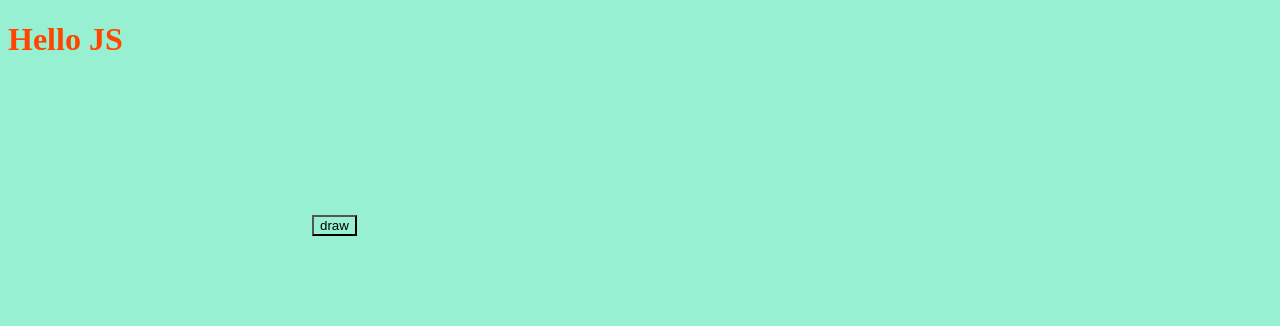
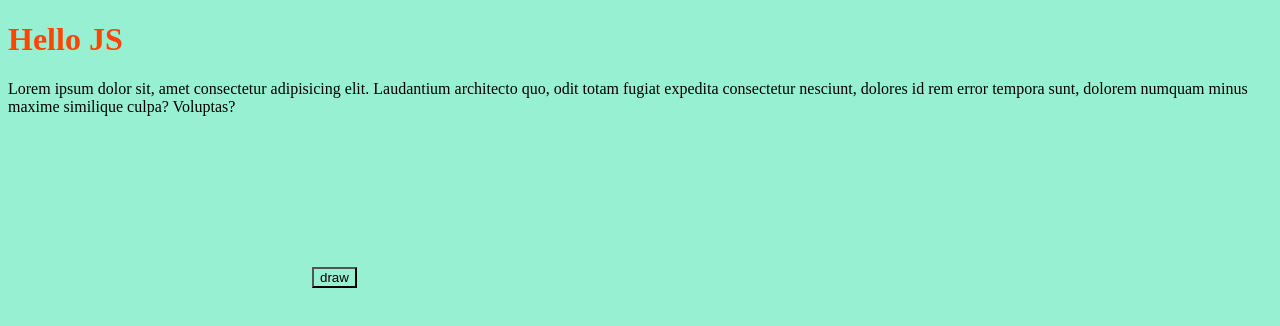
Before and after one commit to Saeedullah12/optimusAlgos, a plain HTML site: page index.html in a window 1280 px wide. Drawn offline with Linux system fonts and the light colour scheme.

Commit message:
modeified the index file

```diff
--- a/index.html
+++ b/index.html
@@ -10,6 +10,7 @@
     <h1>
         Hello JS
     </h1>
+    <p>Lorem ipsum dolor sit, amet consectetur adipisicing elit. Laudantium architecto quo, odit totam fugiat expedita consectetur nesciunt, dolores id rem error tempora sunt, dolorem numquam minus maxime similique culpa? Voluptas?</p>
     <canvas id="abc"></canvas>
     <button>draw</button>
     <script src="script.js"></script>
```
